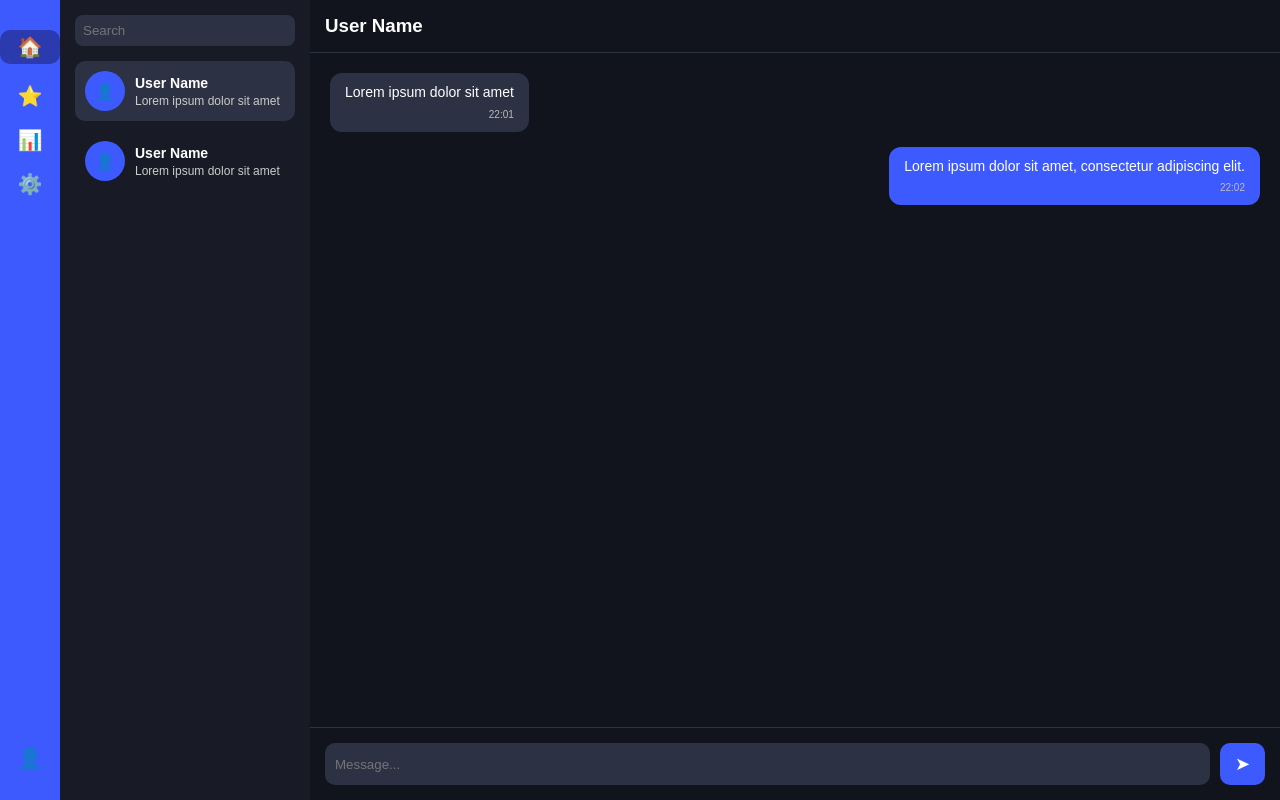
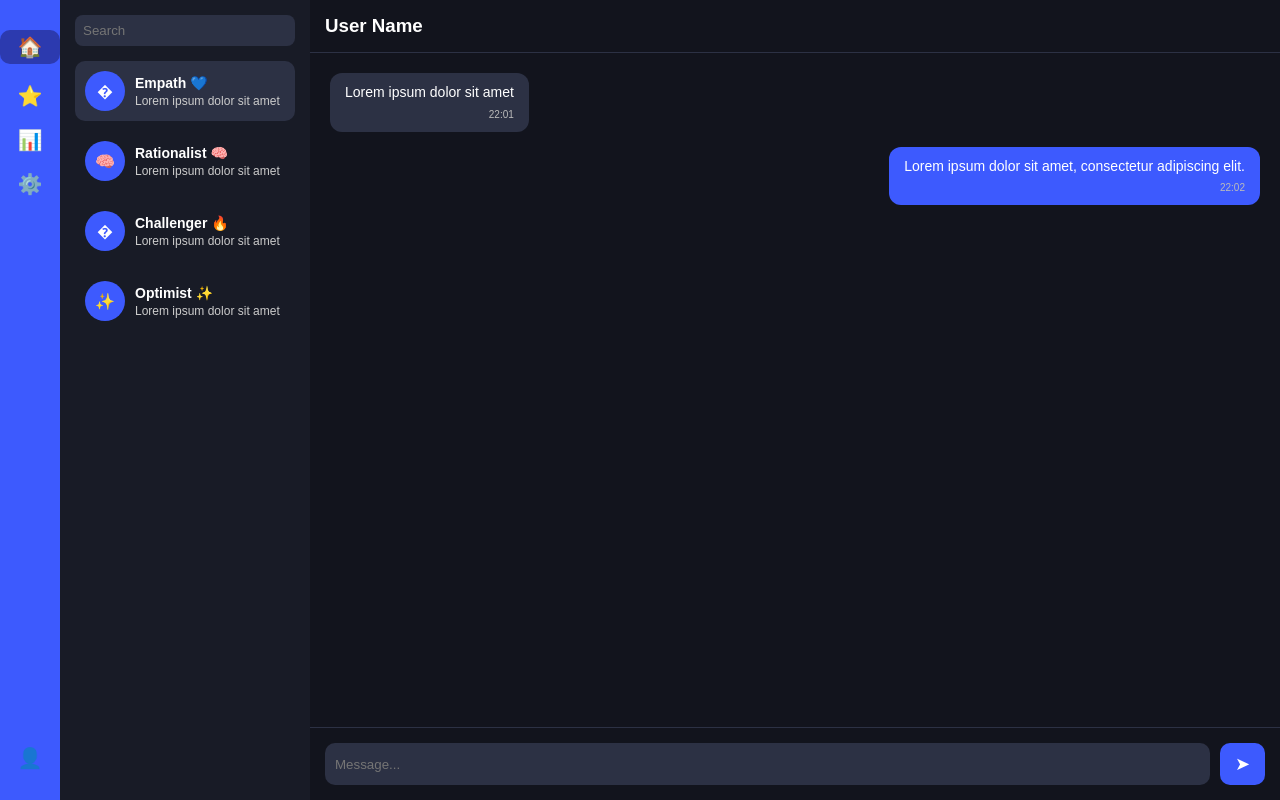
Before and after one commit to i-piy007/GenAI-Project, a Flask app: page / in a window 1280 px wide. Run offline with Flask 3, Linux system fonts and the light colour scheme.

Commit message:
correct the contact list with the list of bots

```diff
--- a/templates/index.html
+++ b/templates/index.html
@@ -36,16 +36,30 @@
         <input type="text" placeholder="Search">
       </div>
       <div class="contact active">
-        <div class="avatar">👤</div>
+        <div class="avatar">�</div>
         <div class="contact-info">
-          <h4>User Name</h4>
+          <h4>Empath 💙</h4>
           <p>Lorem ipsum dolor sit amet</p>
         </div>
       </div>
       <div class="contact">
-        <div class="avatar">👤</div>
+        <div class="avatar">🧠</div>
         <div class="contact-info">
-          <h4>User Name</h4>
+          <h4>Rationalist 🧠</h4>
+          <p>Lorem ipsum dolor sit amet</p>
+        </div>
+      </div>
+      <div class="contact">
+        <div class="avatar">�</div>
+        <div class="contact-info">
+          <h4>Challenger 🔥</h4>
+          <p>Lorem ipsum dolor sit amet</p>
+        </div>
+      </div>
+      <div class="contact">
+        <div class="avatar">✨</div>
+        <div class="contact-info">
+          <h4>Optimist ✨</h4>
           <p>Lorem ipsum dolor sit amet</p>
         </div>
       </div>
```
